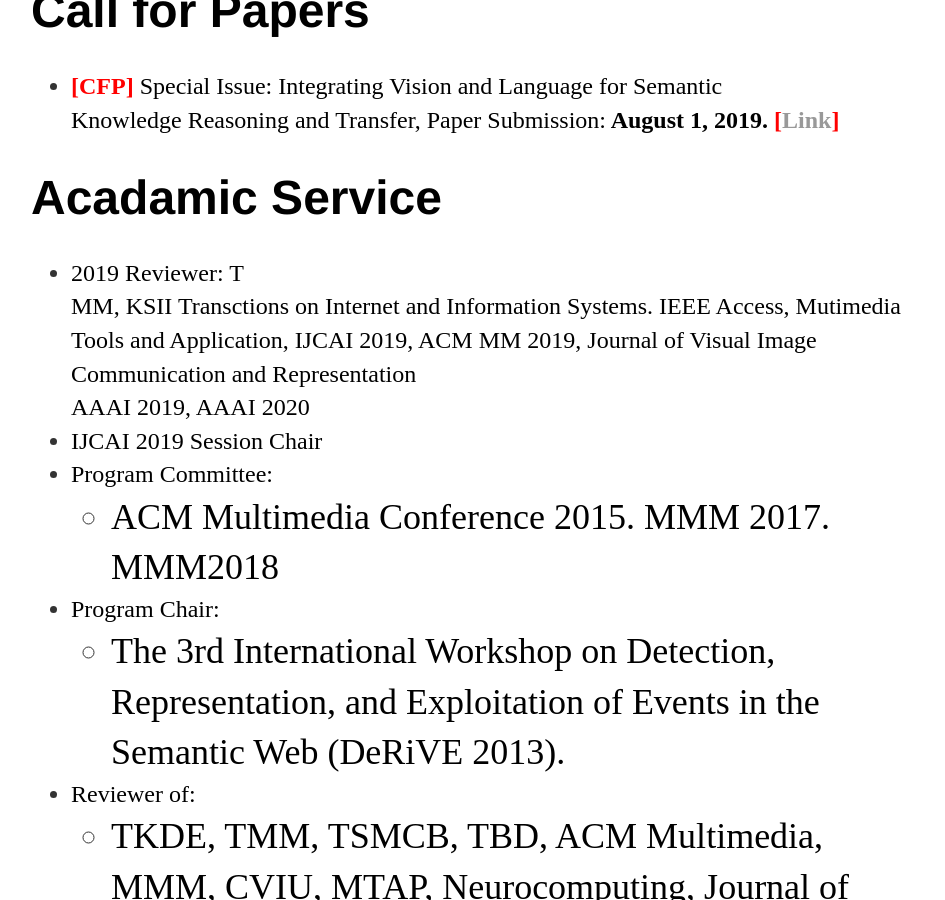
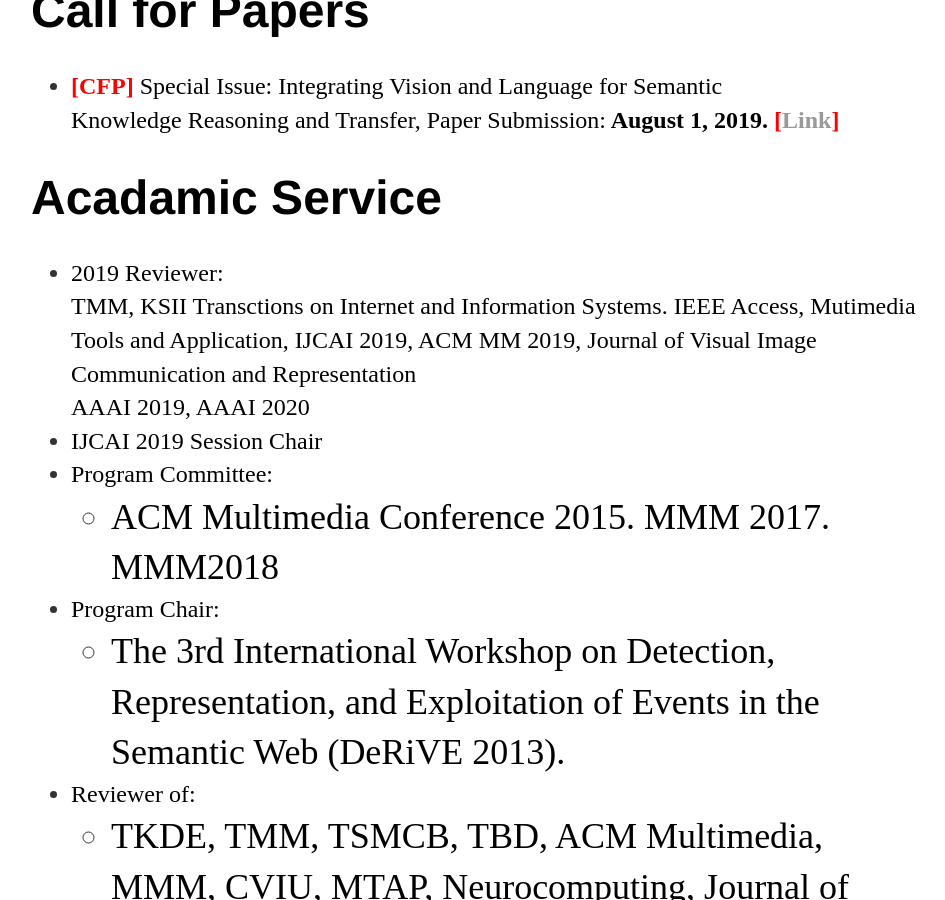
Before and after one commit to lianliGao/lianligao.github.io, a Jekyll site: the page built from index.html, in a window 1280 px wide and 900 px high, scrolled down 2637 px. Shown: the whole window, without its empty margins (161-1106 px from the left). Built offline with Jekyll 4.4.1, drawn with Linux system fonts in a browser that asks for light colours.

Commit message:
Update index.html

```diff
--- a/index.html
+++ b/index.html
@@ -86,8 +86,8 @@
 
 <h1> Acadamic Service</h1>
 	<ul>
-		<li><font color="#000000" >2019 Reviewer: T</font>
-			<br><font color="#000000" >MM, KSII Transctions on Internet and Information Systems. IEEE Access, Mutimedia Tools and Application, IJCAI 2019, ACM MM 2019, Journal of Visual Image&nbsp; Communication and Representation</font>
+		<li><font color="#000000" >2019 Reviewer: </font>
+			<br><font color="#000000" >TMM, KSII Transctions on Internet and Information Systems. IEEE Access, Mutimedia Tools and Application, IJCAI 2019, ACM MM 2019, Journal of Visual Image&nbsp; Communication and Representation</font>
 			<br><font color="#000000">AAAI 2019, AAAI 2020</font>
 		</li>
 		<li><font color="#000000"><span>IJCAI 2019 Session Chair&nbsp;</span></font></li>
```
